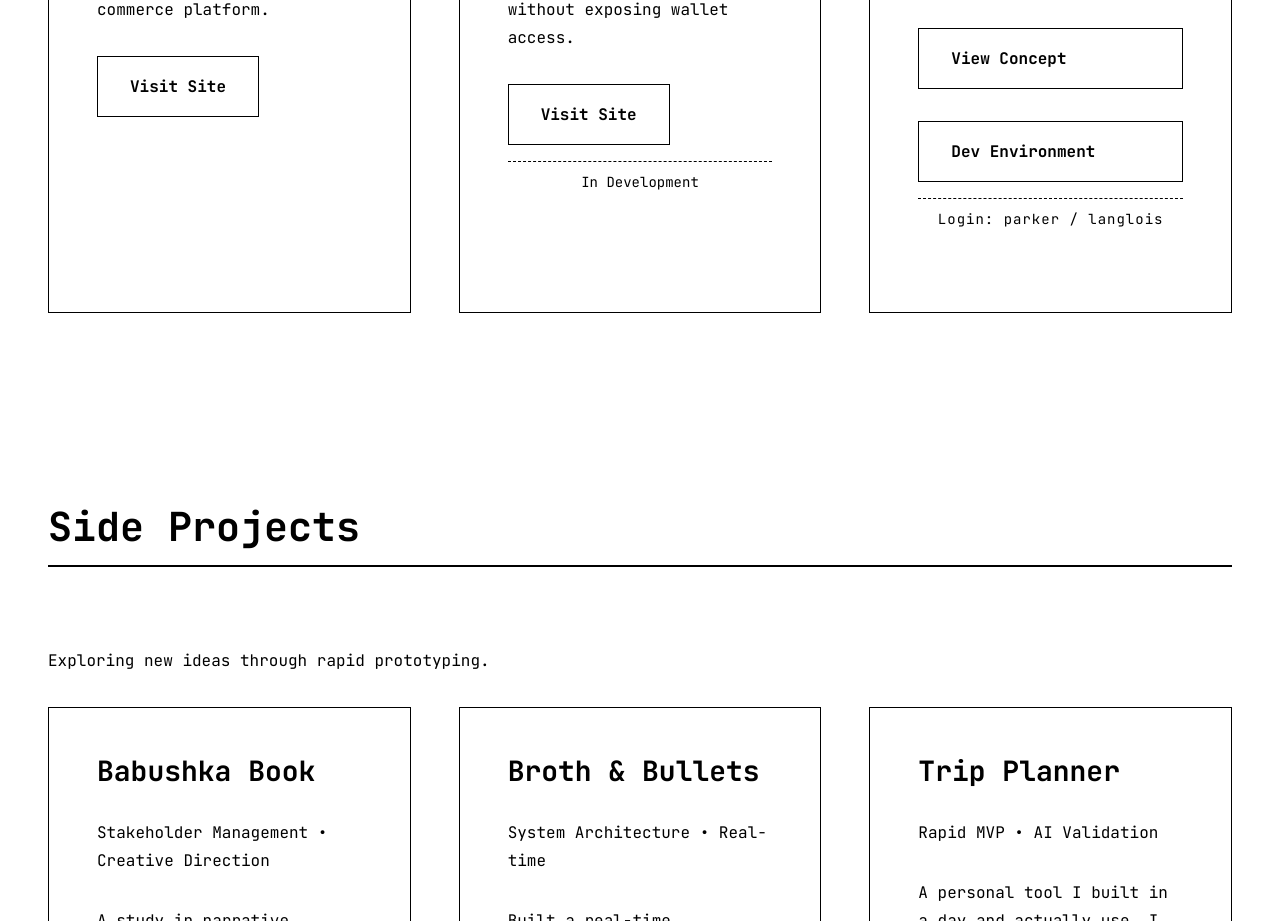
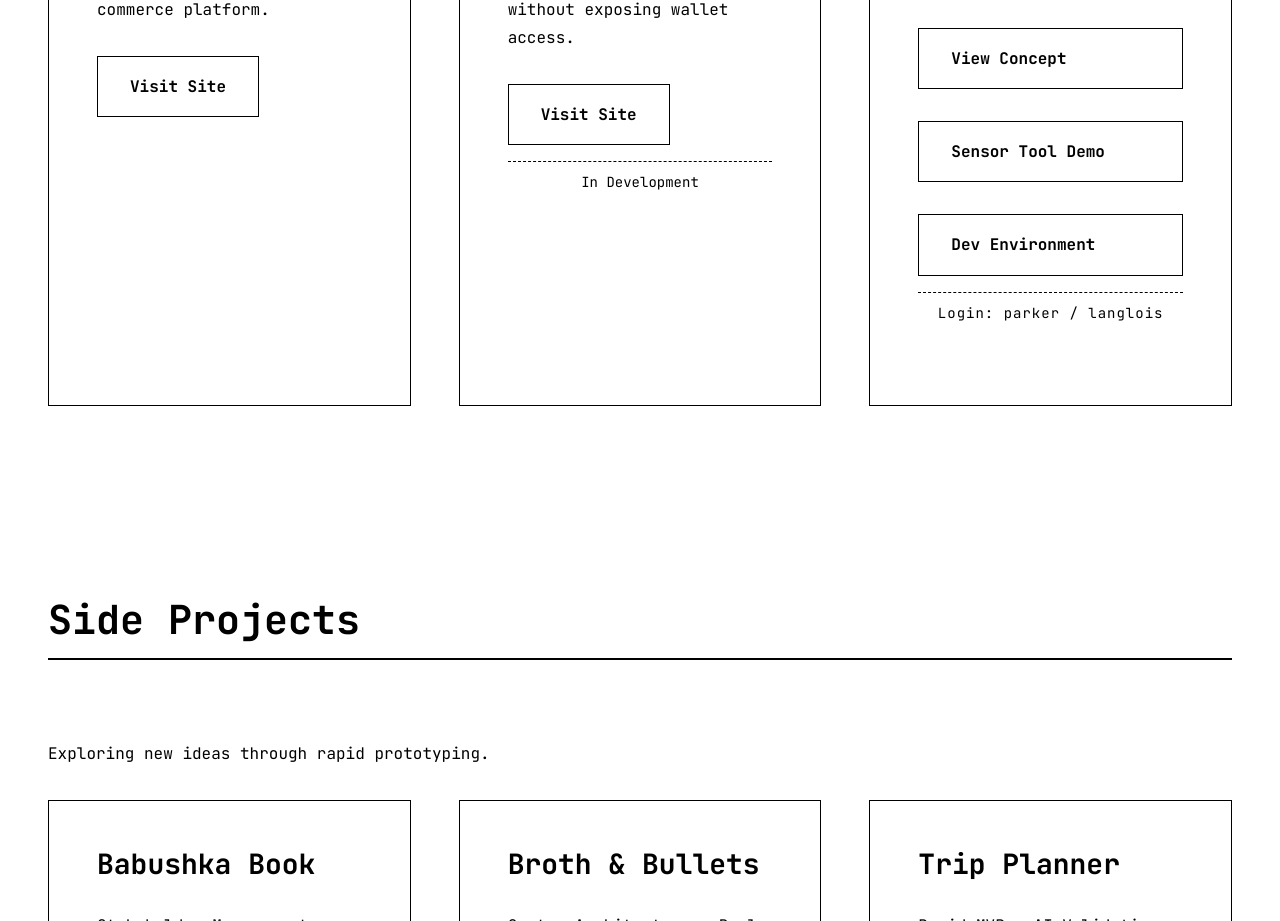
Before and after one commit to SeloSlav/my-resume, a Next.js app: page / in a window 1280 px wide. Shown: the part 1740-2661 px from the top of the page. Built offline with nearby package versions, Linux system fonts and the light colour scheme.

Commit message:
sensor demo tool

```diff
--- a/app/page.tsx
+++ b/app/page.tsx
@@ -160,6 +160,9 @@ export default function Home() {
                 <div className={styles.buttonGroup}>
                   <a href="https://parts-graph.vercel.app/" target="_blank" rel="noopener noreferrer" className="btn text-small w-full text-center block">
                     {getContent(c.projects.profind.buttons.concept, mode)}
+                  </a>
+                  <a href="https://automatic-recommendation-tool.vercel.app/" target="_blank" rel="noopener noreferrer" className="btn text-small w-full text-center block">
+                    Sensor Tool Demo
                   </a>
                   <div className={styles.devLinkWrapper}>
                     <a href="https://dev.profind.shop/" target="_blank" rel="noopener noreferrer" className="btn text-small w-full text-center block">
```
